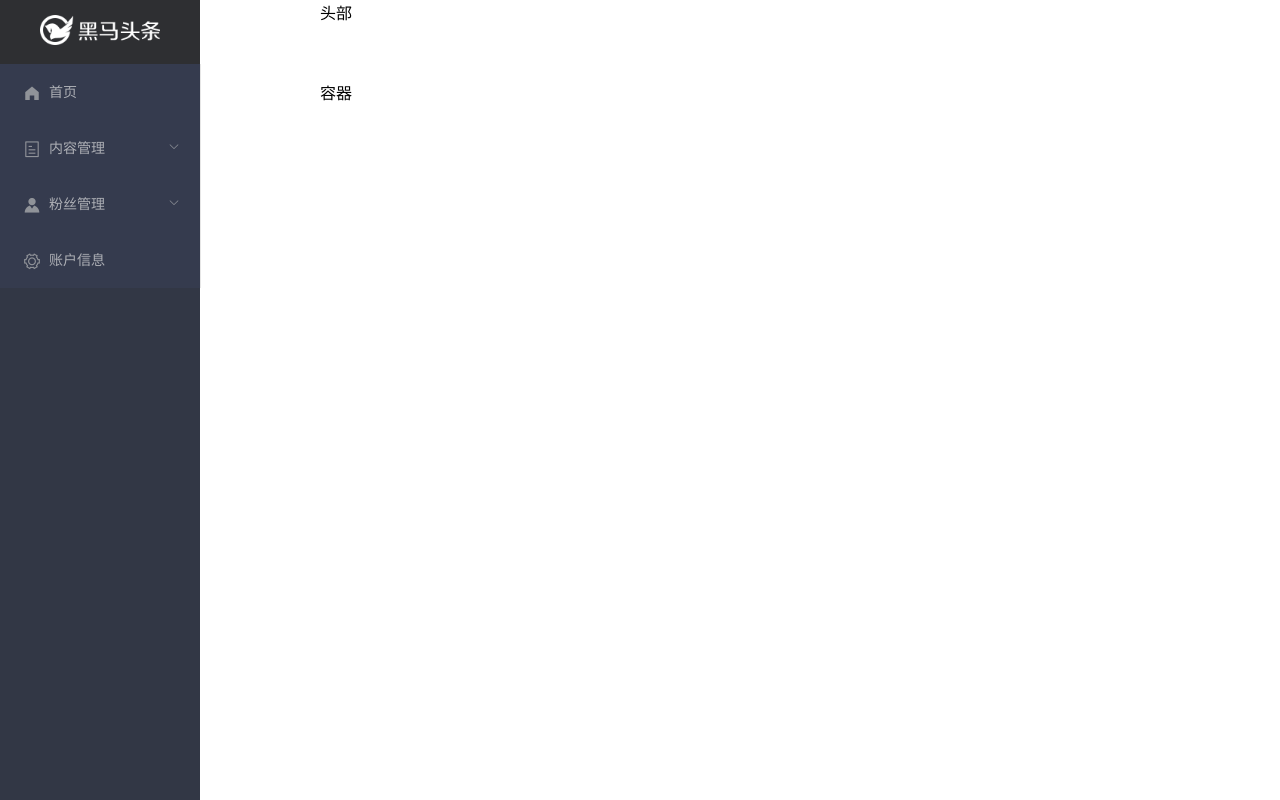
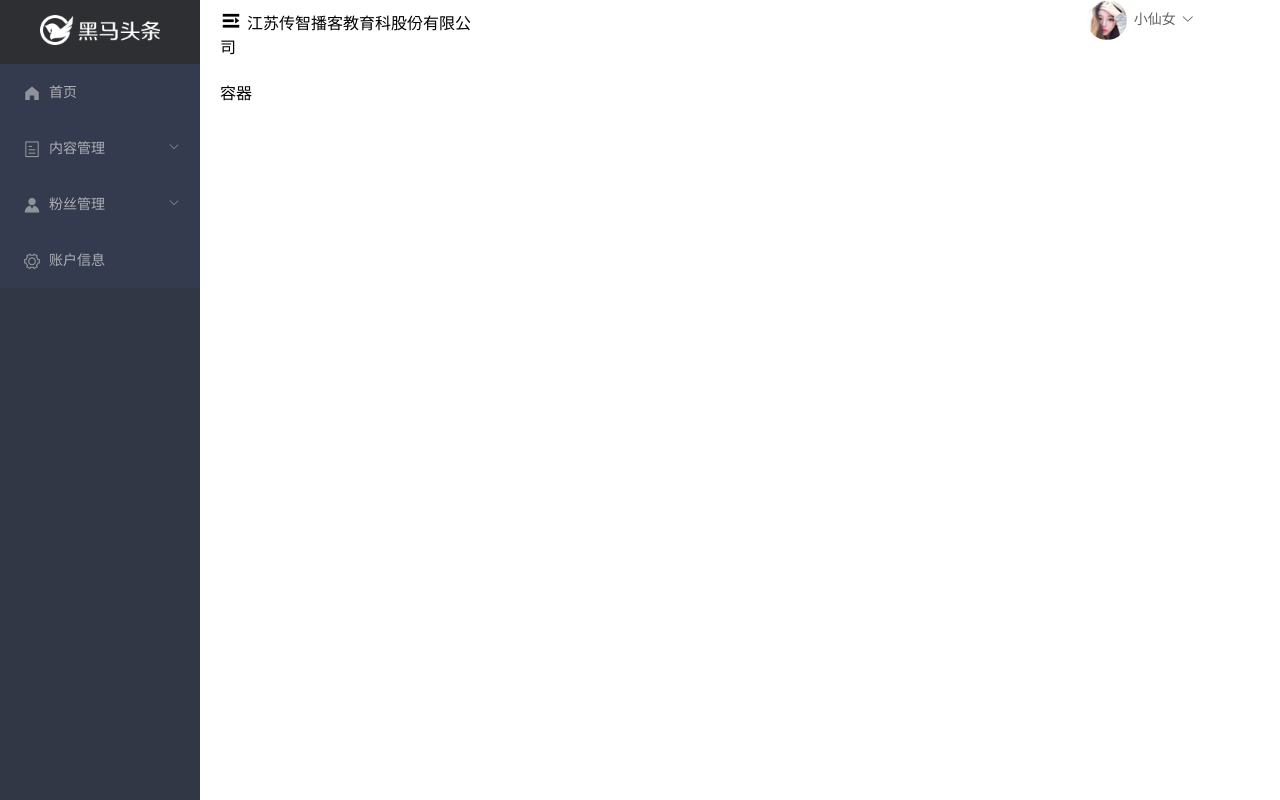
Before and after one commit to LF-fei/83heima, a Vue app: page /#/home in a window 1280 px wide. Built offline with nearby package versions, Linux system fonts and the light colour scheme.

Commit message:
黑马头条PC-主页模块-头部结构及下拉菜单

```diff
--- /dev/null
+++ b/src/components/home/layout-header.vue
@@ -0,0 +1,48 @@
+<template>
+  <el-row type="flex" justify="space-between" class="layout-header">
+    <el-col :span="6" style="margin-top:10px">
+        <i class="el-icon-s-unfold"></i>
+        <span class="title">江苏传智播客教育科股份有限公司</span></el-col>
+    <el-col :span="4">
+        <img src="../../assets/avatar.jpg"  class="layout-img" alt="">
+         <el-dropdown trigger="click">
+       <span class="el-dropdown-link">
+        小仙女<i class="el-icon-arrow-down el-icon--right"></i>
+      </span>
+      <el-dropdown-menu slot="dropdown">
+        <el-dropdown-item icon="el-icon-s-check">个人信息</el-dropdown-item>
+        <el-dropdown-item icon="el-icon-s-promotion">git地址</el-dropdown-item>
+        <el-dropdown-item icon="el-icon-headset">兴趣爱好</el-dropdown-item>
+          <el-dropdown-item icon="el-icon-switch-button">退出</el-dropdown-item>
+      </el-dropdown-menu>
+    </el-dropdown>
+    </el-col>
+
+  </el-row>
+</template>
+
+<script>
+export default {
+
+}
+</script>
+
+<style lang="less" scoped>
+.layout-header{
+    height: 50px;
+    .el-icon-s-unfold{
+         font-size: 22px;
+    }
+    .title{
+        vertical-align: top;
+        margin-left:5px;
+    }
+    .layout-img{
+    height: 40px;
+    width: 40px;
+    border-radius: 50%;
+    margin-right: 7px;
+    vertical-align: middle;
+}
+}
+</style>
--- a/src/views/home/index.vue
+++ b/src/views/home/index.vue
@@ -1,10 +1,13 @@
 <template>
   <el-container>
-    <el-aside>
+    <el-aside style="width:200px;overflow:hidden;background-color:#323745">
         <layout-left></layout-left>
     </el-aside>
       <el-container>
-        <el-header>头部</el-header>
+        <el-header>
+          <layout-header></layout-header>
+
+        </el-header>
           <el-main>容器
             <!-- 二级容器 -->
           <router-view></router-view>
@@ -17,9 +20,11 @@
 
 <script>
 import layoutLeft from '../../components/home/layout-left'
+import layoutHeader from '../../components/home/layout-header'
 export default {
   components: {
-    'layout-left': layoutLeft
+    'layout-left': layoutLeft,
+    'layout-header': layoutHeader
   }
 }
 </script>
```
